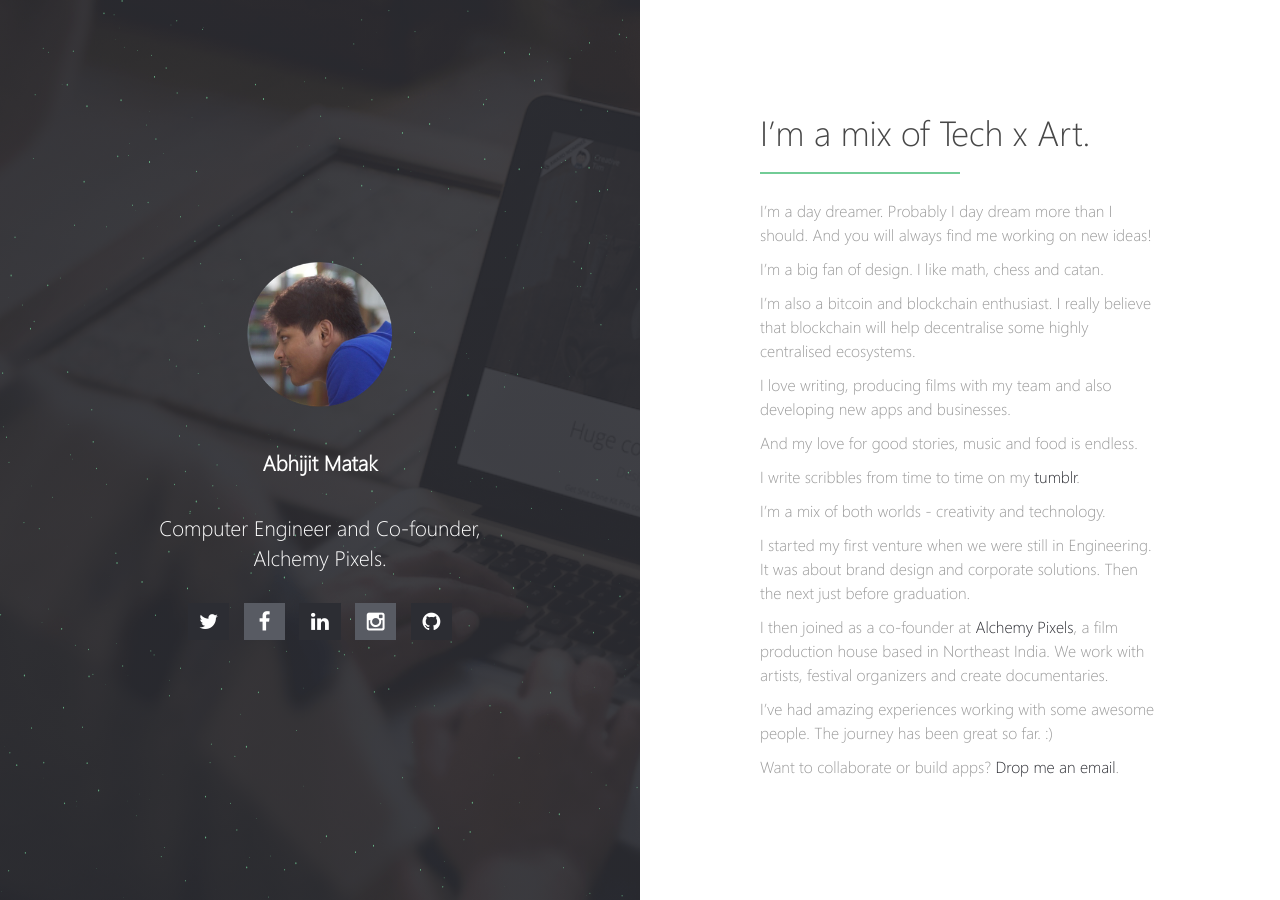
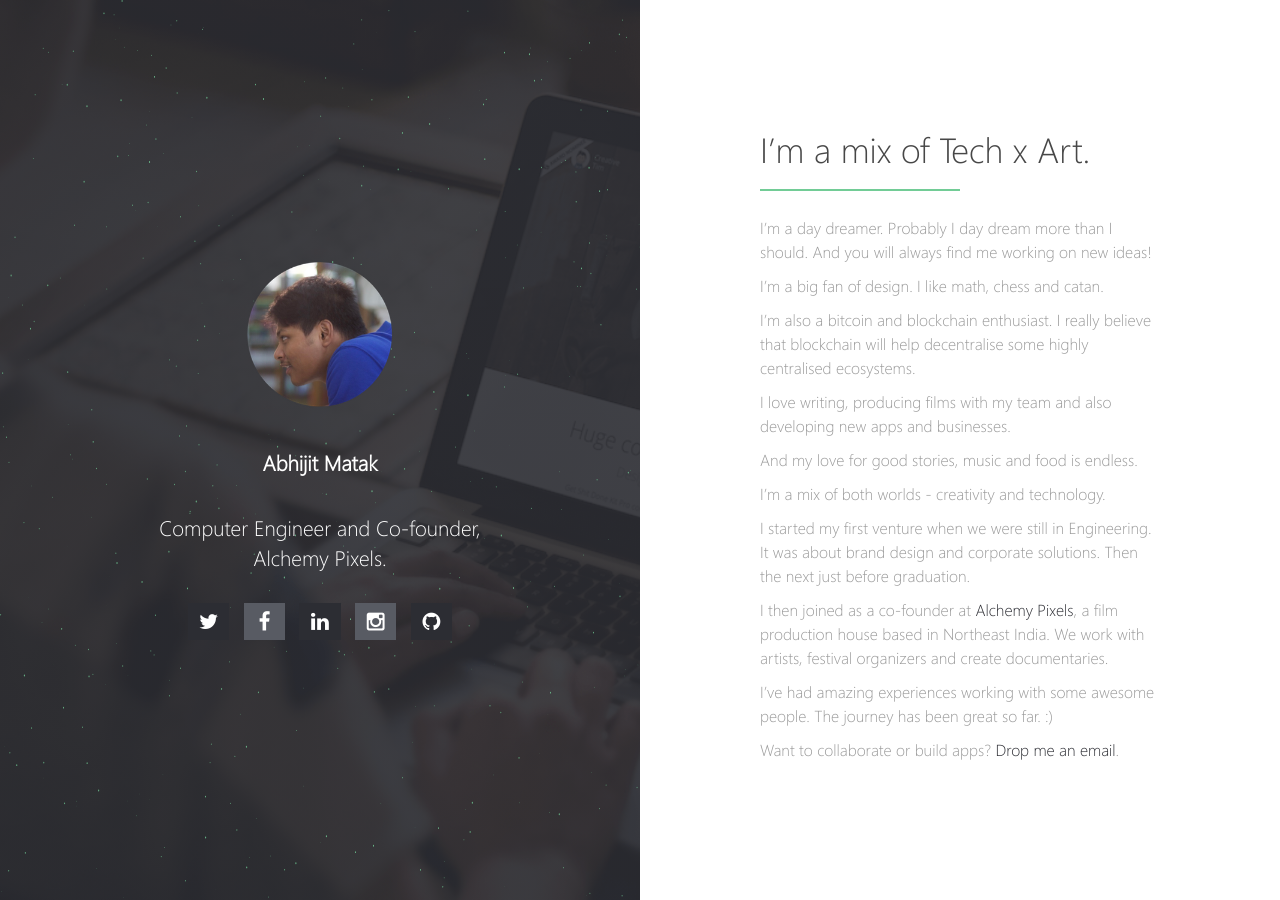
Before and after one commit to skyhitblog/skyhitblog.github.io, a Jekyll site: the page built from index.md, in a window 1280 px wide. Built offline with Jekyll 4.4.1, drawn with Linux system fonts in a browser that asks for light colours; our own code applies the rules of GitHub Pages for plain Markdown files.

Commit message:
Update index.md

```diff
--- a/index.md
+++ b/index.md
@@ -13,8 +13,6 @@ I love writing, producing films with my team and also developing new apps and bu
 
 And my love for good stories, music and food is endless.
 
-I write scribbles from time to time on my [tumblr](http://scribblesbyavi.tumblr.com).
-
 I'm a mix of both worlds - creativity and technology.
 
 I started my first venture when we were still in Engineering. It was about brand design and corporate solutions. Then the next just before graduation.
```
